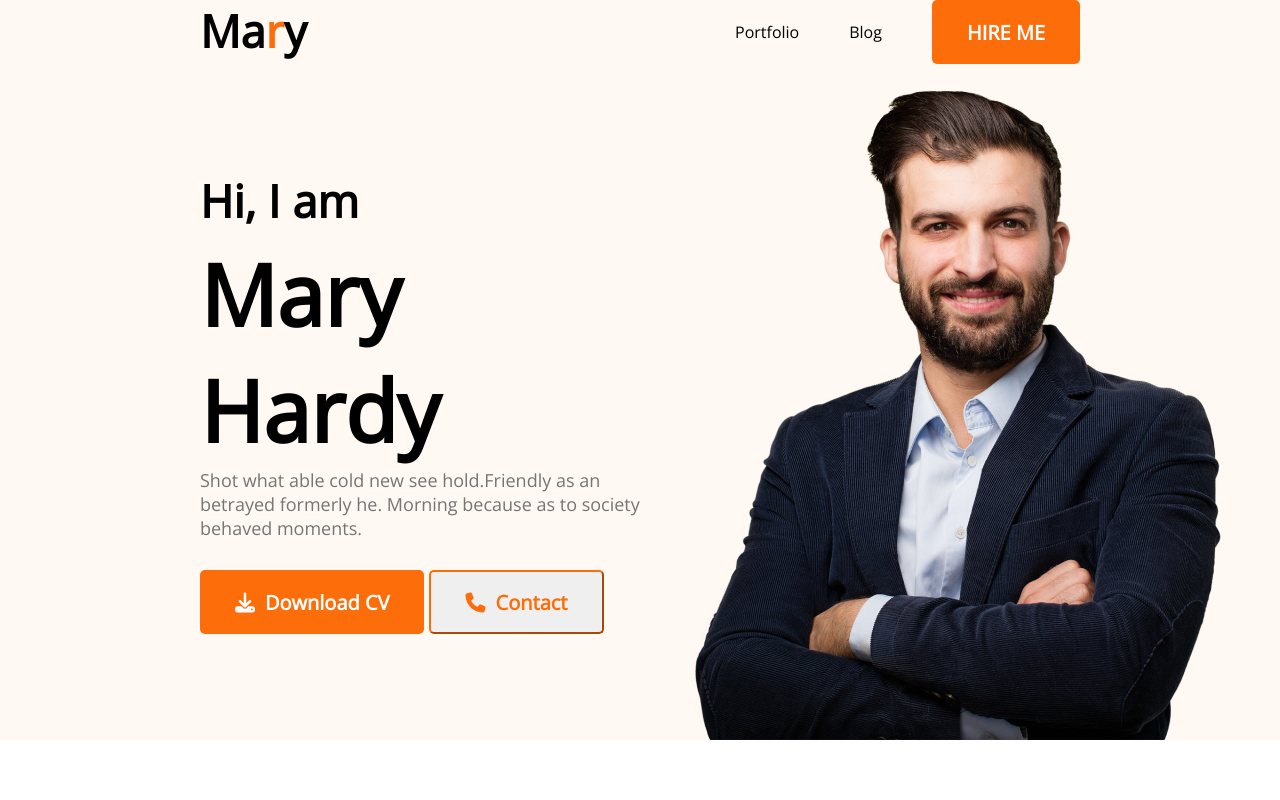
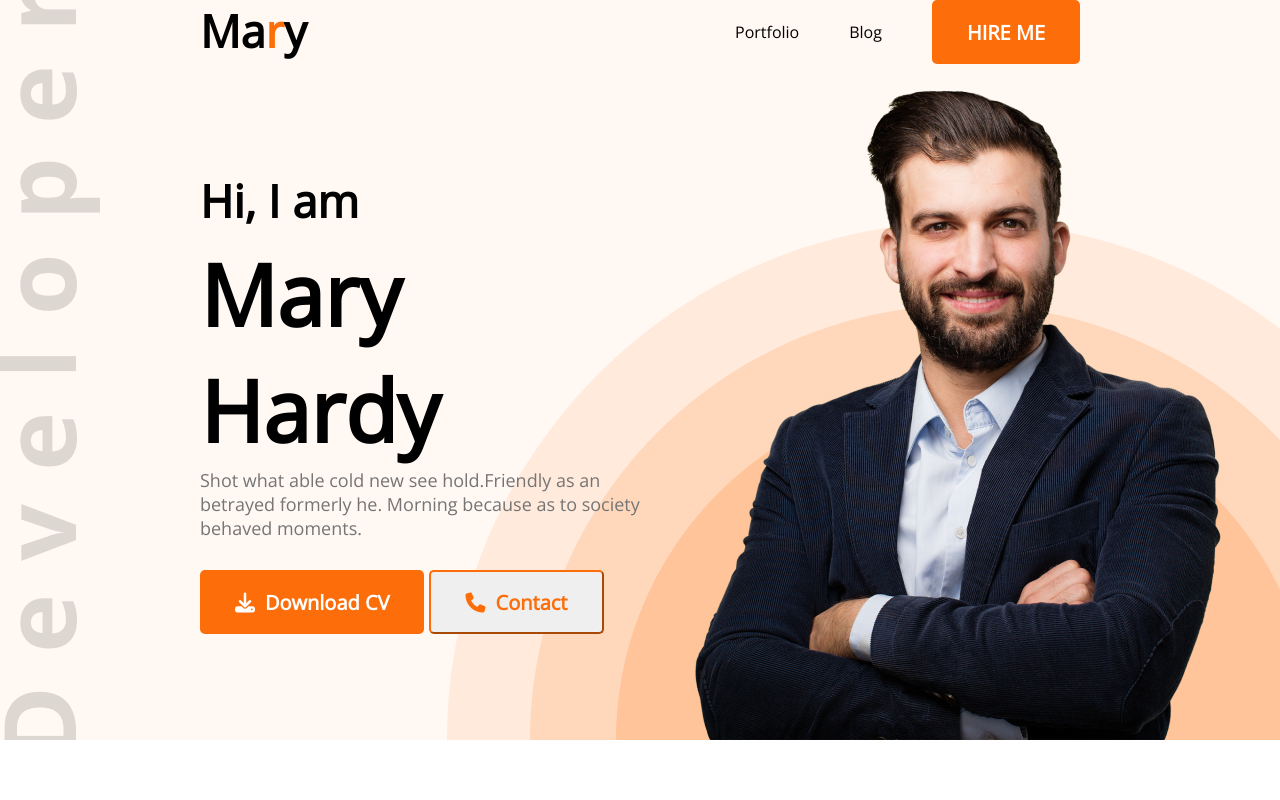
Before and after one commit to ShamimAMK/SamplePortfolio, a plain HTML site: page index.html in a window 1280 px wide. Shown: the top 800 px of the page. Drawn offline with nearby package versions, Linux system fonts and the light colour scheme; files whose address does not match are found by name.

Commit message:
Port Folio

```diff
--- a/Styles/style.css
+++ b/Styles/style.css
@@ -32,7 +32,7 @@
 }
 .header{
     background-color: #FFF8F3;
-    background-image: url("./Image/header_bg.png"),url('./Image/developer.png');
+    background-image: url("../Image/header_bg.png"),url("../Image/developer.png");
     background-repeat: no-repeat;
     background-position: right bottom,left;
 }
```
